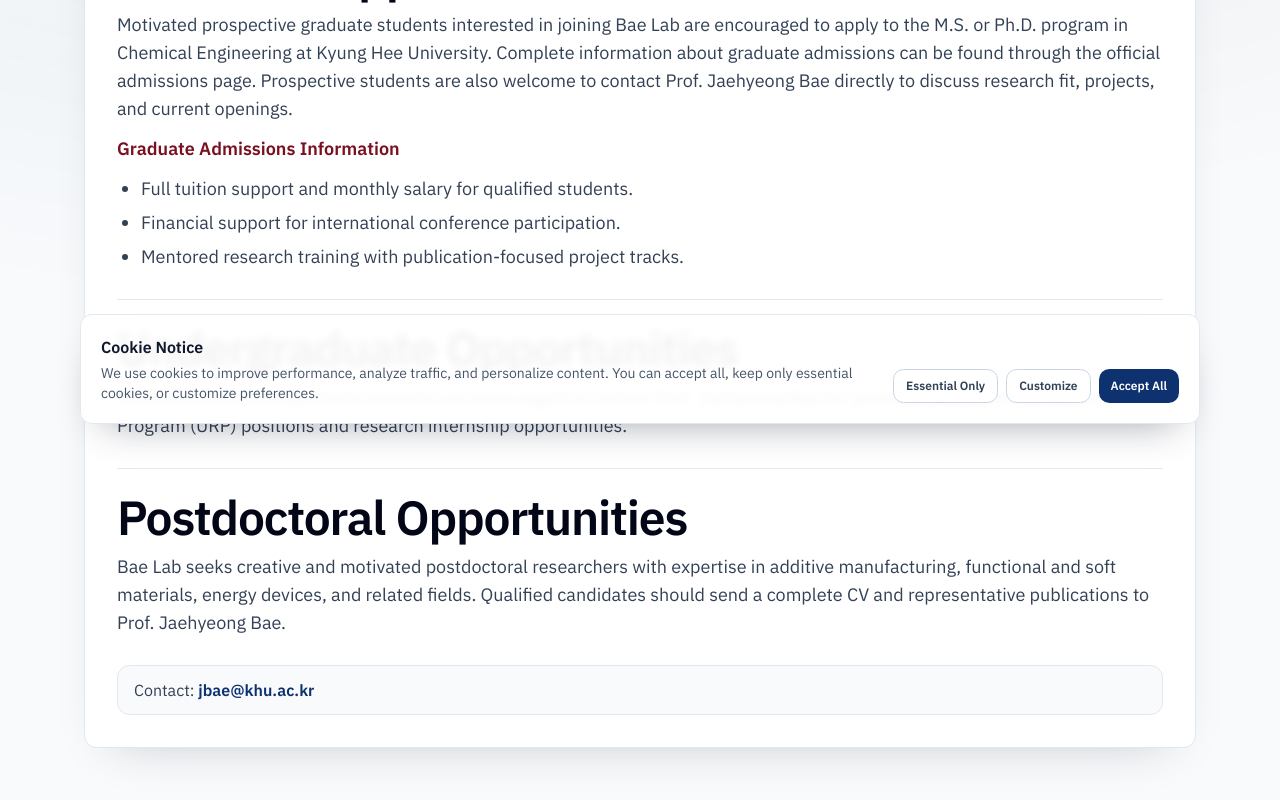
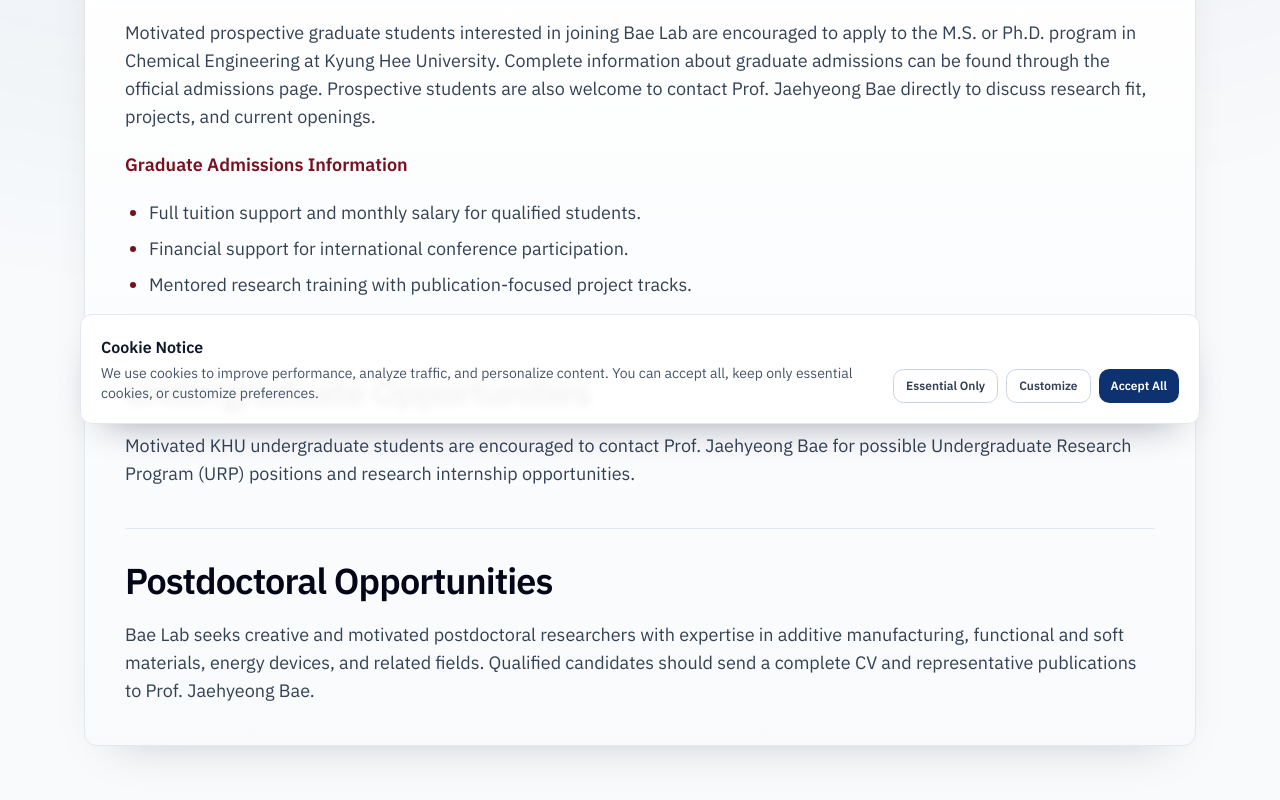
Before and after one commit to baegroup/baegroup.github.io, a React (Vite) app: page /join in a window 1280 px wide. Shown: the part 360-1160 px from the top of the page. Built offline with nearby package versions, Linux system fonts and the light colour scheme.

Commit message:
Unify Research and Join typography with home scale

```diff
--- a/src/pages/JoinPage.jsx
+++ b/src/pages/JoinPage.jsx
@@ -4,9 +4,9 @@
 
 function OpportunitySection({ body, children, title }) {
   return (
-    <section className="space-y-3 border-t border-slate-200 pt-6 first:border-t-0 first:pt-0">
-      <h2 className="text-4xl font-semibold tracking-tight text-slate-950 md:text-5xl">{title}</h2>
-      <p className="text-base leading-relaxed text-slate-700 md:text-lg">{body}</p>
+    <section className="space-y-4 border-t border-slate-200 pt-7 first:border-t-0 first:pt-0 md:space-y-5 md:pt-8">
+      <h2 className="home-section-title">{title}</h2>
+      <p className="home-body-copy max-w-5xl text-slate-700">{body}</p>
       {children}
     </section>
   );
@@ -15,17 +15,16 @@
 export function JoinPage({ locale }) {
   const content = JOIN_CONTENT[locale] || JOIN_CONTENT.en;
   const graduateBenefits = content.graduateBenefits || [];
-  const email = content.contactEmail || 'jbae@khu.ac.kr';
 
   return (
     <>
       <PageHero description={content.description} title={content.title} />
 
-      <Card>
-        <CardContent className="space-y-7 p-5 md:p-7 lg:p-8">
+      <Card className="border-slate-200 bg-[linear-gradient(180deg,#ffffff_0%,#f8fafc_100%)]">
+        <CardContent className="space-y-8 p-6 md:space-y-9 md:p-8 lg:space-y-10 lg:p-10">
           <OpportunitySection body={content.graduateBody} title={content.graduateTitle || 'Graduate Opportunities'}>
             {content.admissionsUrl ? (
-              <p className="text-base text-slate-700 md:text-lg">
+              <p className="home-body-copy text-slate-700">
                 <a className="font-semibold text-[#7a0f1f] underline-offset-2 hover:underline" href={content.admissionsUrl} rel="noreferrer" target="_blank">
                   {content.admissionsLabel || 'Graduate Admissions Information'}
                 </a>
@@ -33,7 +32,7 @@
             ) : null}
 
             {graduateBenefits.length ? (
-              <ul className="list-disc space-y-1.5 pl-6 text-base leading-relaxed text-slate-700 md:text-lg">
+              <ul className="home-body-copy list-disc space-y-2 pl-6 text-slate-700 marker:text-[#7a0f1f]">
                 {graduateBenefits.map((benefit) => (
                   <li key={benefit}>{benefit}</li>
                 ))}
@@ -44,10 +43,6 @@
           <OpportunitySection body={content.undergraduateBody} title={content.undergraduateTitle || 'Undergraduate Opportunities'} />
 
           <OpportunitySection body={content.postdocBody} title={content.postdocTitle || 'Postdoctoral Opportunities'} />
-
-          <div className="rounded-lg border border-slate-200 bg-slate-50 px-4 py-3 text-sm text-slate-700 md:text-base">
-            Contact: <a className="font-semibold text-[#0d326f] underline-offset-2 hover:underline" href={`mailto:${email}`}>{email}</a>
-          </div>
         </CardContent>
       </Card>
     </>
--- a/src/pages/ResearchPage.jsx
+++ b/src/pages/ResearchPage.jsx
@@ -76,8 +76,8 @@
 
         <div className="space-y-3">
           <p className="text-sm font-semibold uppercase tracking-[0.1em] text-slate-600">{areaLabel}</p>
-          <h3 className="text-4xl font-semibold leading-tight tracking-tight text-slate-950 md:text-5xl">{area.title}</h3>
-          <p className="text-base leading-relaxed text-slate-700 md:text-lg">{area.body}</p>
+          <h3 className="home-section-title">{area.title}</h3>
+          <p className="home-body-copy text-slate-700">{area.body}</p>
         </div>
       </div>
     </article>
@@ -128,8 +128,8 @@
       <PageHero title={content.title} />
 
       <section className="rounded-xl border border-slate-200 bg-white px-5 py-6 shadow-soft md:px-7 md:py-7">
-        <h2 className="text-center text-4xl font-semibold tracking-tight text-slate-950 md:text-5xl">{missionTitle}</h2>
-        <p className="mx-auto mt-5 max-w-5xl text-base leading-relaxed text-slate-700 md:text-lg">{content.description}</p>
+        <h2 className="home-section-title text-center">{missionTitle}</h2>
+        <p className="home-body-copy mx-auto mt-5 max-w-5xl text-slate-700">{content.description}</p>
       </section>
 
       <section className="space-y-4 md:space-y-5">
@@ -139,7 +139,7 @@
       </section>
 
       <section className="rounded-xl border border-slate-200 bg-white px-5 py-6 shadow-soft md:px-7 md:py-7">
-        <h2 className="text-center text-3xl font-semibold tracking-tight text-slate-950 md:text-4xl">{fundingTitle}</h2>
+        <h2 className="home-section-title text-center">{fundingTitle}</h2>
         <div className="mt-6 grid gap-3 sm:grid-cols-2 xl:grid-cols-4">
           {fundingItems.map((item, index) => (
             <FundingItem index={index} item={item} key={`${item.name}-${item.logo || index}`} />
```
